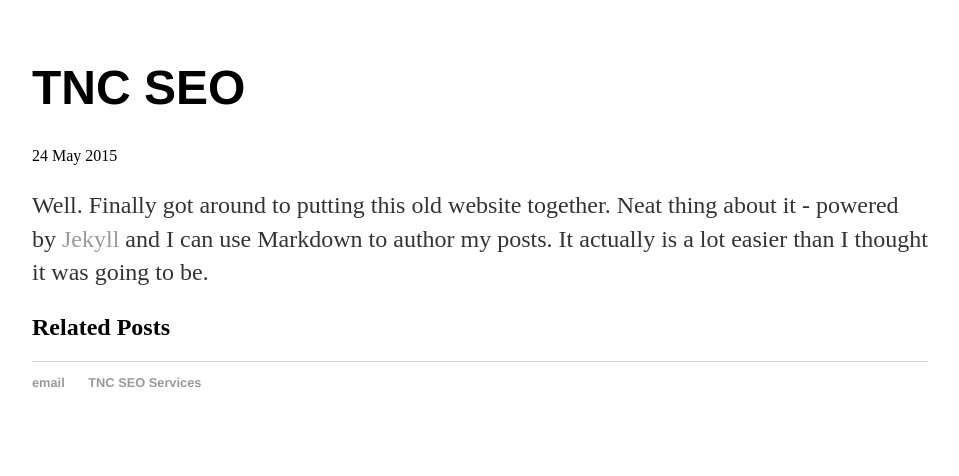
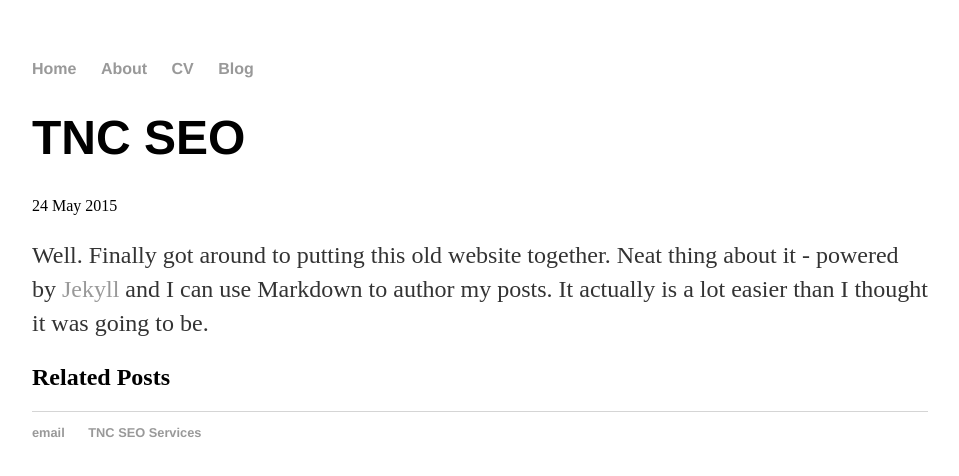
Before and after one commit to NewAgeMarketing/newagemarketing.github.io, a Jekyll site: the page built from _posts/2015-05-24-tnc-seo.md, in a window 1280 px wide. Shown: the top 476 px of the page, without its empty margins (160-1119 px from the left). Built offline with Jekyll 4.4.1, drawn with Linux system fonts in a browser that asks for light colours.

Commit message:
Update default.html

```diff
--- a/_layouts/default.html
+++ b/_layouts/default.html
@@ -6,18 +6,15 @@
 			<link rel="stylesheet" type="text/css" href="/css/main.css">
 		</head>
 		<body>
-
-    <div class="container content">
-      <div class="masthead">
-        <h3 class="masthead-title">
-          <a href="/" title="Home">{{ site.title }}</a>
-
-          {% for page in site.pages_list %}
-              &nbsp;&nbsp;&nbsp;<small><a href="{{ page[1]  }}">{{ page[0] }}</a></small>
-          {% endfor %}
-
-        </h3>
-      </div>
+			<nav>
+	    		<ul>
+	        		<li><a href="/">Home</a></li>
+		        	<li><a href="/about">About</a></li>
+	        		<li><a href="/cv">CV</a></li>
+	        		<li><a href="/blog">Blog</a></li>
+	    		</ul>
+			</nav>
+			<div class="container">
 
 			{{ content }}
 
```
